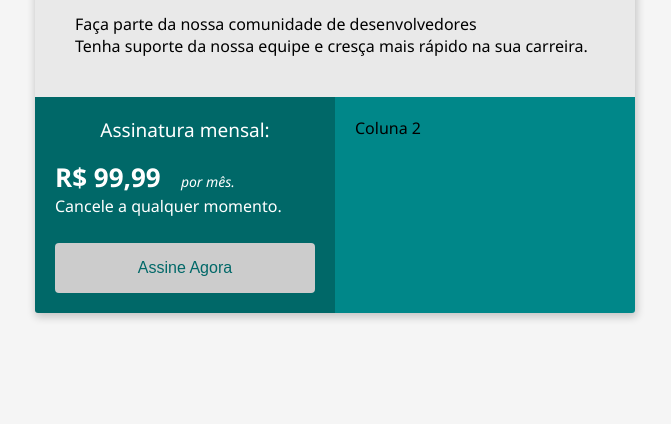
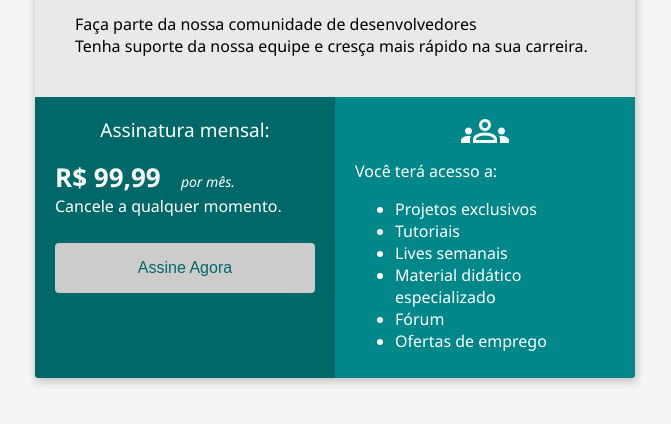
Before and after one commit to lucasjdutra/abutua-2, a plain HTML site: page index.html in a window 1280 px wide. Shown: the part 140-564 px from the top of the page, without its empty margins (305-976 px from the left). Drawn offline with Linux system fonts and the light colour scheme.

Commit message:
closes #5 - index.html: column 2 (ul & li)

```diff
--- a/index.html
+++ b/index.html
@@ -53,8 +53,9 @@
 
         .col-2 {
             background-color: #008789;
+            color: white;
             width: 50%;
-            padding: 20px;
+            padding: 10px 20px;
         }
 
         .col-1-title {
@@ -89,6 +90,11 @@
         .button:hover {
             background-color: #E9E9E9;
         }
+
+
+        .icon {
+            text-align: center;
+        }
     </style>
 </head>
 <body>
@@ -109,7 +115,20 @@
                 <div>Cancele a qualquer momento.</div>
                 <button class="button">Assine Agora</button>
             </div>
-            <div class="col-2">Coluna 2</div>
+            <div class="col-2">
+                <div class="icon">
+                    <object data="groups.svg" type="image/svg+xml"></object>
+                </div>
+                <div>Você terá acesso a:</div>
+                <ul>
+                    <li>Projetos exclusivos</li>
+                    <li>Tutoriais</li>
+                    <li>Lives semanais</li>
+                    <li>Material didático especializado</li>
+                    <li>Fórum</li>
+                    <li>Ofertas de emprego</li>
+                </ul>
+            </div>
         </div>
     </div>
 </body>
```
Also changed, not shown: groups.svg (added).
